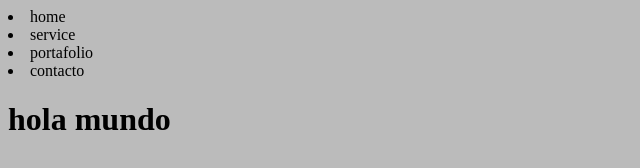
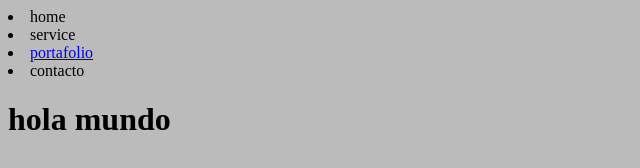
Before and after one commit to damesa/practica, a plain HTML site: page index.html in a window 1280 px wide. Shown: the full height of the page, 0-640 px from the left. Drawn offline with Linux system fonts and the light colour scheme.

Commit message:
Enlazando a  portafolio de Productos
Al dar click sobre el link de portafolio en el menu de navegacion sera
enviado a portafolio/index.html

```diff
--- a/index.html
+++ b/index.html
@@ -11,7 +11,7 @@
 	<nav>
 		<li>home</li>
 		<li>service</li>
-		<li>portafolio</li>
+		<li><a href="portafolio/index.html" >portafolio</a></li>
 		<li>contacto</li>
 	</nav>
 </header>
```
